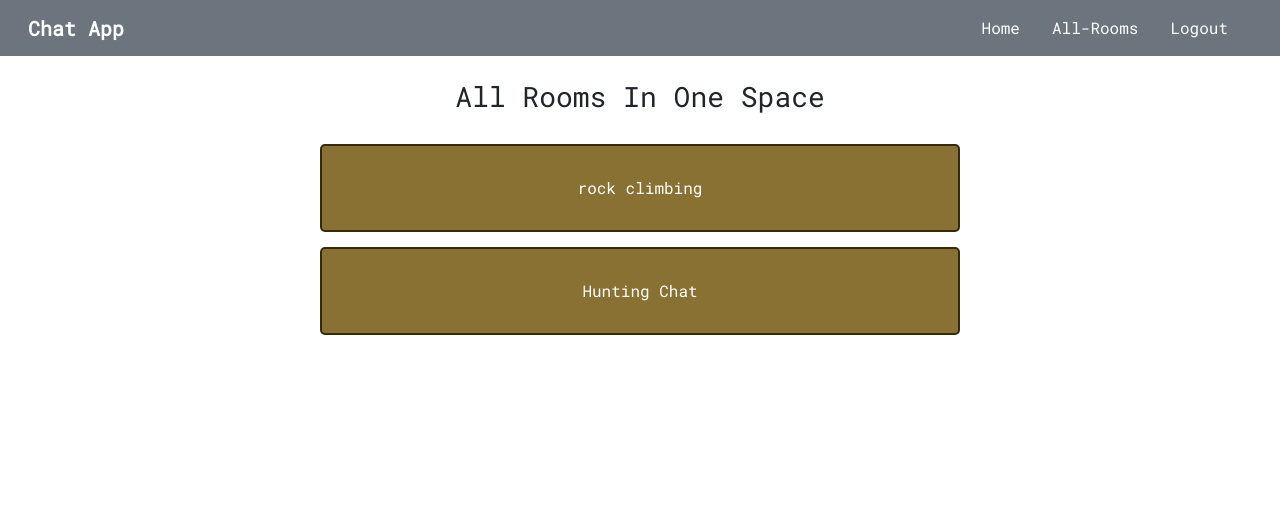
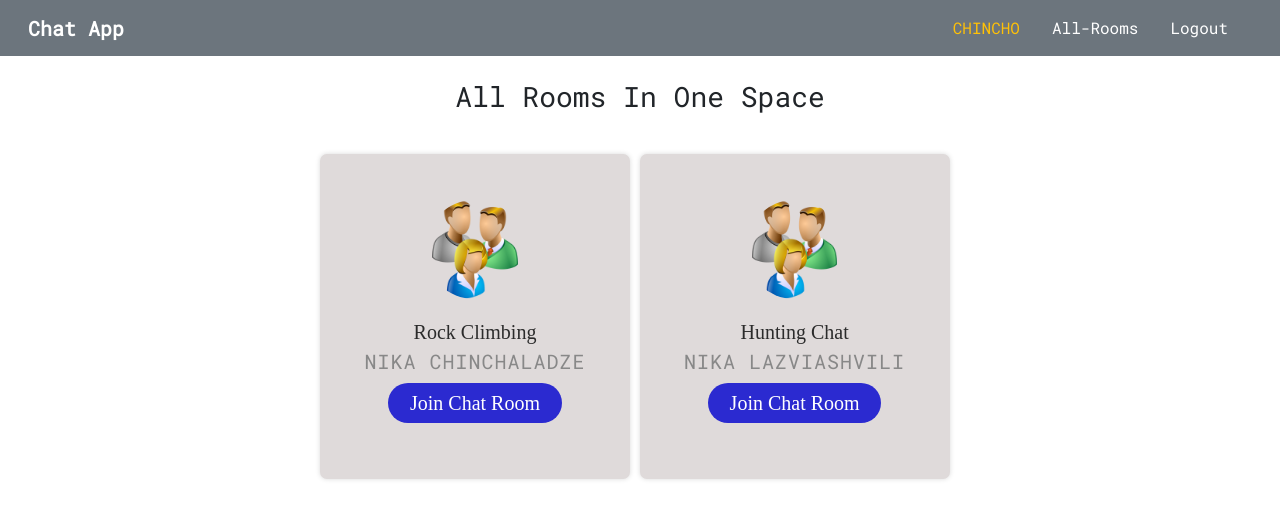
Before and after one commit to Nika-Chinchaladze/Simple_Chat_App_Django, a Django app: page /all-rooms in a window 1280 px wide. Shown: the top 519 px of the page. Run offline with Django 4.2, Linux system fonts and the light colour scheme; a user stored in the database is signed in; data comes from the database, SQL or seed files in the repository; both versions use the stored data as it was after the commit.

Commit message:
version 14 - not completed

```diff
--- /dev/null
+++ b/chat_app/static/chat/all.css
@@ -0,0 +1,66 @@
+.my-card {
+    display: inline-block;
+    overflow: hidden;
+    margin: 10px auto;
+    min-width: 250px;
+    max-width: 310px;
+    width: 50%;
+    background-color: #dfdada;
+    color: #2B2B2B;
+    text-align: center;
+    font-size: 16px;
+    box-shadow: 0 0 5px rgba(0, 0, 0, 0.15);
+    border-radius: 7px;
+}
+
+.my-card * {
+    -webkit-box-sizing: border-box;
+    box-sizing: border-box;
+}
+
+.my-card .profile-image {
+    padding: 15% 10% 0;
+}
+
+.my-card .profile-image img {
+    max-width: 100%;
+    vertical-align: top;
+    position: relative;
+    border-radius: 50%;
+    max-width: 40%;
+}
+
+.my-card figcaption {
+    padding: 5% 10% 15%;
+}
+
+.my-card h3 {
+    font-family: 'Oswald';
+    text-transform: capitalize;
+    font-size: 20px;
+    font-weight: 400;
+    line-height: 24px;
+    margin: 5px 0;
+}
+
+.my-card h5 {
+    font-weight: 400;
+    margin: 5px 0;
+    text-transform: uppercase;
+    color: #888;
+    letter-spacing: 1px;
+}
+
+.join-link {
+    text-decoration: none;
+    text-align: center;
+    color: white;
+    background-color: rgba(8, 8, 206, 0.836);
+    display: flex;
+    justify-content: center;
+    align-items: center;
+    width: 70%;
+    height: 40px;
+    border-radius: 30px;
+    margin: 10px auto;
+}
--- a/chat_app/templates/chat/all.html
+++ b/chat_app/templates/chat/all.html
@@ -8,13 +8,21 @@
 
 {% block css_styles %}
     <link rel="stylesheet" href="{% static 'chat/search.css' %}">
+    <link rel="stylesheet" href="{% static 'chat/all.css' %}">
 {% endblock %}
 
 {% block content %}
     <h3 class="text-center mt-4 mb-3">All Rooms In One Space</h3>
     <div class="outer-div">
         {% for room in rooms %}
-            <a href="{% url 'room-users' room=room.name username=user.username %}" class="all-room">{{ room.name }}</a>
+            <figure class="my-card">
+                <div class="profile-image"><img src="{% static 'chat/img/user_icon.png' %}" alt="profile-sample2" /></div>
+                <figcaption>
+                  <h3>{{ room.name }}</h3>
+                  <h5>{{ room.user.first_name }} {{ room.user.last_name }}</h5>
+                  <h3><a class="join-link" href="{% url 'room-users' room=room.name username=user.username %}">Join Chat Room</a></h3>
+                </figcaption>
+            </figure>
         {% endfor %}
     </div>
 {% endblock %}
--- a/chat_app/templates/chat/login.html
+++ b/chat_app/templates/chat/login.html
@@ -5,7 +5,7 @@
 {% endblock %}
 
 {% block content %}
-<div class="bg-secondary w-100 p-5" style="height: 100vh;">
+<div class="w-100 p-5" style="height: 100vh;">
     <div class="container">
         <h3 class="text-center text-white">Login Form</h3>
         <form class="mt-3 bg-body-secondary p-4 rounded-4 border border-info" action="{% url 'login-user' %}" method="POST">
--- a/chat_app/templates/chat/register.html
+++ b/chat_app/templates/chat/register.html
@@ -5,7 +5,7 @@
 {% endblock %}
 
 {% block content %}
-<div class="bg-secondary w-100 h-100 p-5">
+<div class="bg-light w-100 h-100 p-5">
     <div class="container">
         <h3 class="text-center text-white">Registration Form</h3>
         <form class="mt-3 bg-body-secondary p-4 rounded-4 border border-info" action="{% url 'register-user' %}" method="POST">
--- a/templates/base.html
+++ b/templates/base.html
@@ -22,7 +22,7 @@
         <div class="collapse navbar-collapse" id="navbarNavAltMarkup">
           <div class="navbar-nav ms-auto">
             {% if user.is_authenticated %}
-              <a class="nav-link text-white me-3 active" aria-current="page" href="{% url 'personal-page' %}">Home</a>
+              <a class="nav-link text-warning me-3 active" aria-current="page" href="{% url 'personal-page' %}">{{ user.username|upper }}</a>
               <a class="nav-link text-white me-3" href="{% url 'all-rooms' %}">All-Rooms</a>
               <a class="nav-link text-white me-3" href="{% url 'logout-user' %}">Logout</a>
             {% else %}
```
Also changed, not shown: chat_app/static/chat/card.css (added, +69 -0 lines), chat_app/static/chat/home.css (+8 -4 lines), chat_app/static/chat/room.css (+7 -2 lines), chat_app/templates/chat/home.html (+7 -1 lines), chat_app/templates/chat/room.html (+7 -2 lines), chat_app/templates/chat/search.html (+9 -3 lines), chat_app/static/chat/img/user_icon.png (added), db.sqlite3.
